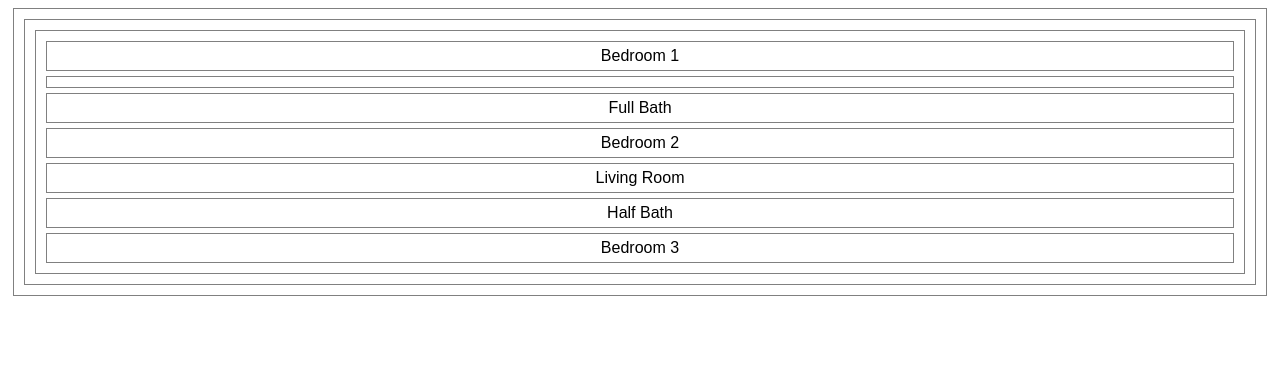
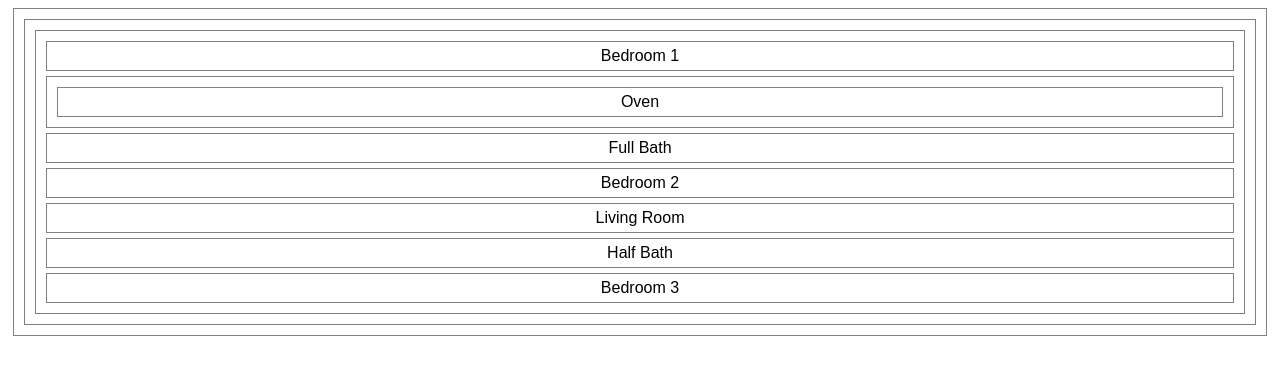
Before and after one commit to una-ada/react-floorplan, a React (Create React App) app: page / in a window 1280 px wide. Shown: the top 374 px of the page. Built offline with nearby package versions, Linux system fonts and the light colour scheme.

Commit message:
feat(comp): add Oven

```diff
--- a/src/Kitchen.js
+++ b/src/Kitchen.js
@@ -1,5 +1,10 @@
-import React from "react";
+import React from 'react';
+import Oven from './Oven';
 
-const Kitchen = (props) => <div className="Kitchen"></div>;
+const Kitchen = props => (
+  <div className="Kitchen">
+    <Oven />
+  </div>
+);
 
 export default Kitchen;
--- /dev/null
+++ b/src/Oven.js
@@ -0,0 +1,5 @@
+import React from 'react';
+
+const Oven = props => <div className="Oven">Oven</div>;
+
+export default Oven;
```
